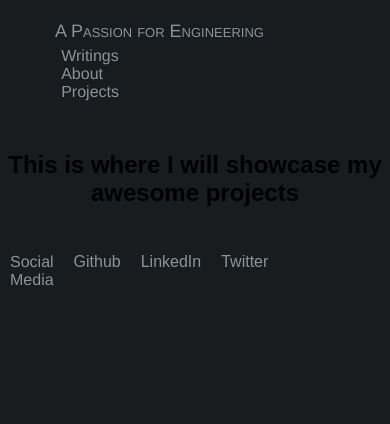
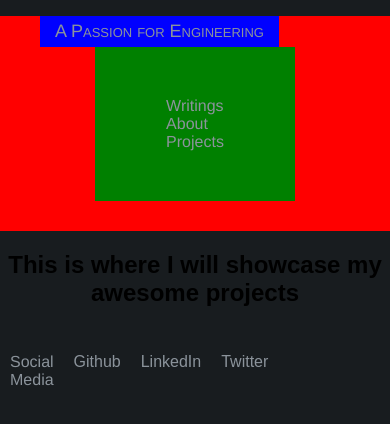
Before and after one commit to dave5801/Portfolio, a React (Create React App) app in the folder portfolio-site/: page /projects in a window 390 px wide. Shown: the top 424 px of the page. Built offline with nearby package versions, Linux system fonts and the light colour scheme.

Commit message:
messing with navbar css, need to save progress

```diff
--- a/portfolio-site/src/scenes/home/navigation/navbar.css
+++ b/portfolio-site/src/scenes/home/navigation/navbar.css
@@ -1,10 +1,11 @@
 .Navbar-main{
-    background-color: blue;
+   /* background-color: blue;*/
 
 }
 
 .Navbar-elements{
-    background-color: #181c1f;
+   /* background-color: #181c1f;*/
+    background-color: red;
     padding-bottom: 30px;
 }
 
@@ -19,6 +20,7 @@
 }
 
 .Nav-left {
+    background-color: blue;
     font-size: 18px;
     font-variant: small-caps;
     list-style: none;
@@ -28,6 +30,7 @@
 }
 
 .Nav-right {
+    background-color: green;
     font-size: 14px;
     font-weight: lighter;
     list-style: none;
@@ -57,7 +60,9 @@
 @media screen and (max-width: 779px) /* Tablet */ {
     .Nav-right{
         float: none;
-        display: block;
+        /*display: block;*/
+        display: inline-block;
+        padding: 50px;
         text-align: left;
     }
     /*
```
